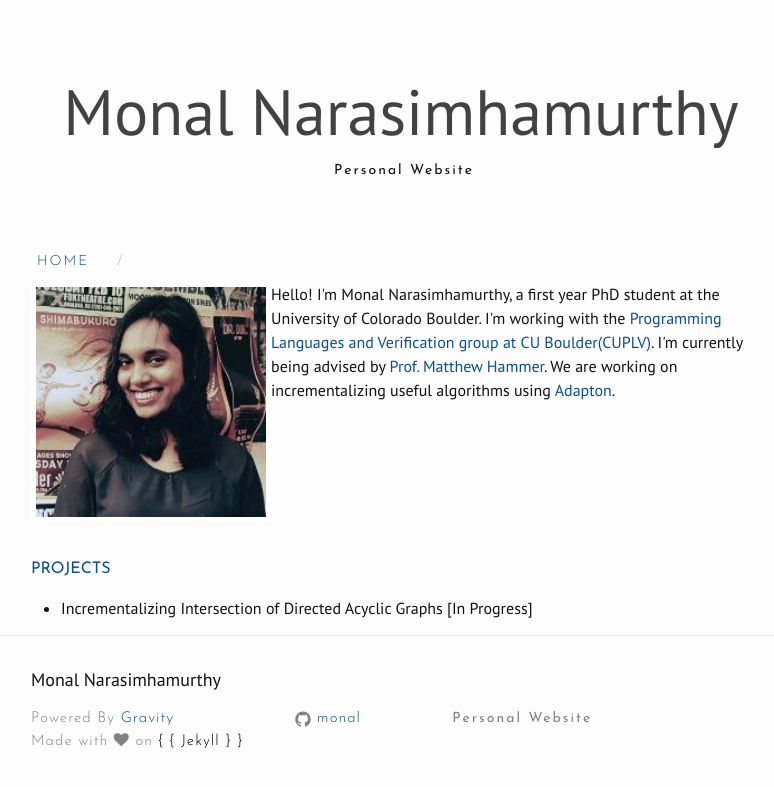
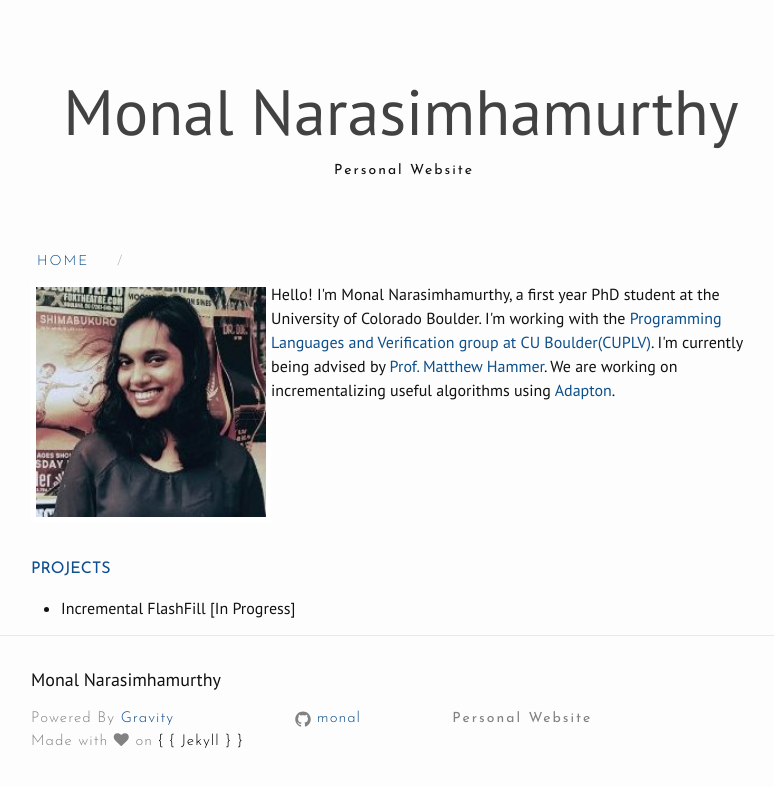
Before and after one commit to monal/monal.github.io, a Jekyll site: the page built from index.html, in a window 1280 px wide. Shown: the top 787 px of the page, without its empty margins (239-1013 px from the left). Built offline with Jekyll 4.4.1, drawn with Linux system fonts in a browser that asks for light colours; nearby versions of some CDN libraries.

Commit message:
Add projects

```diff
--- a/index.html
+++ b/index.html
@@ -11,7 +11,7 @@ layout: default
 <h4 style="color:#0D4F8E; font-family:'Josefin Sans';">PROJECTS</h4>
 <div>
 <ul>
-<li>Incrementalizing Intersection of Directed Acyclic Graphs [In Progress]</li>
+<li>Incremental FlashFill [In Progress]</li>
 </ul>
 </div>
 </div>
```
